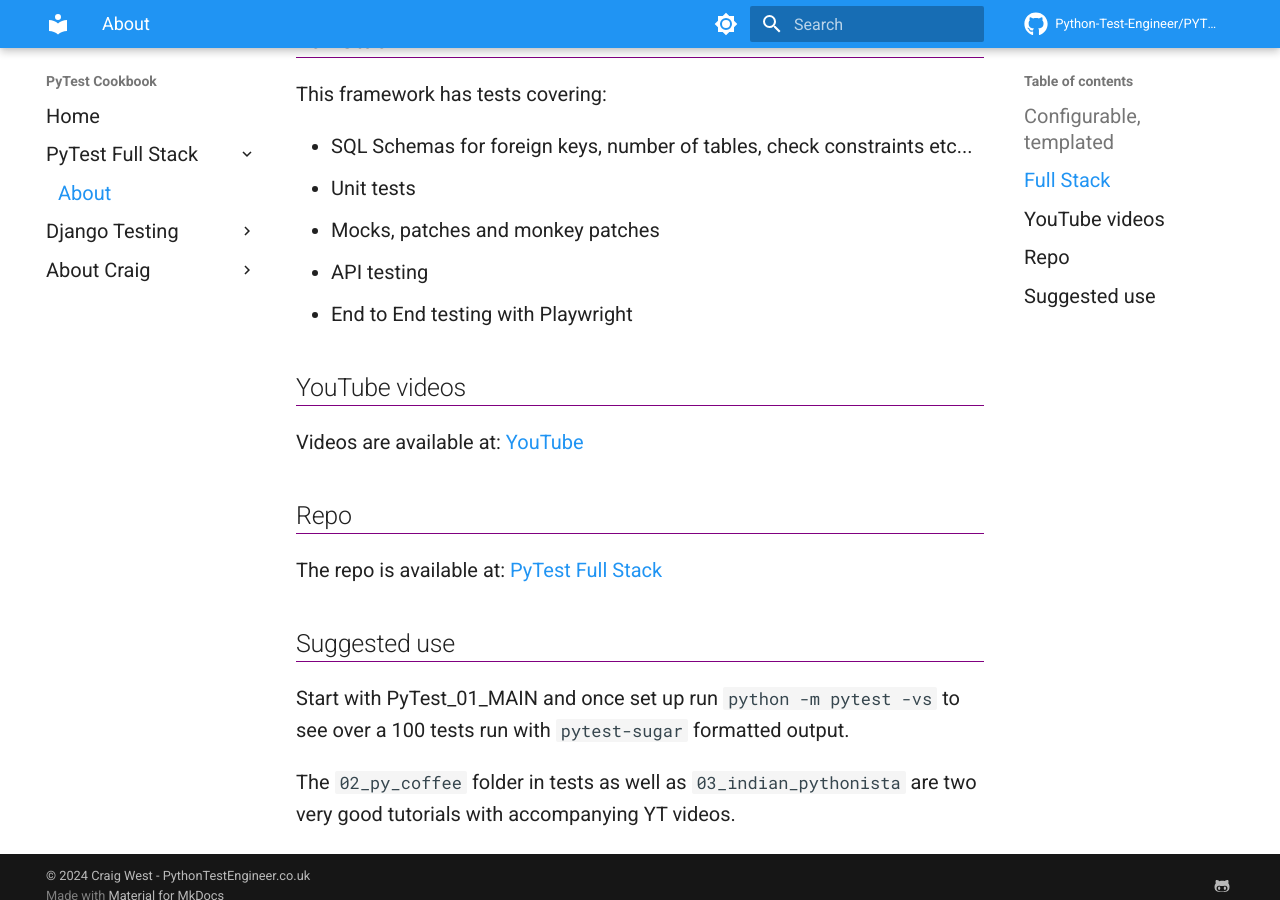
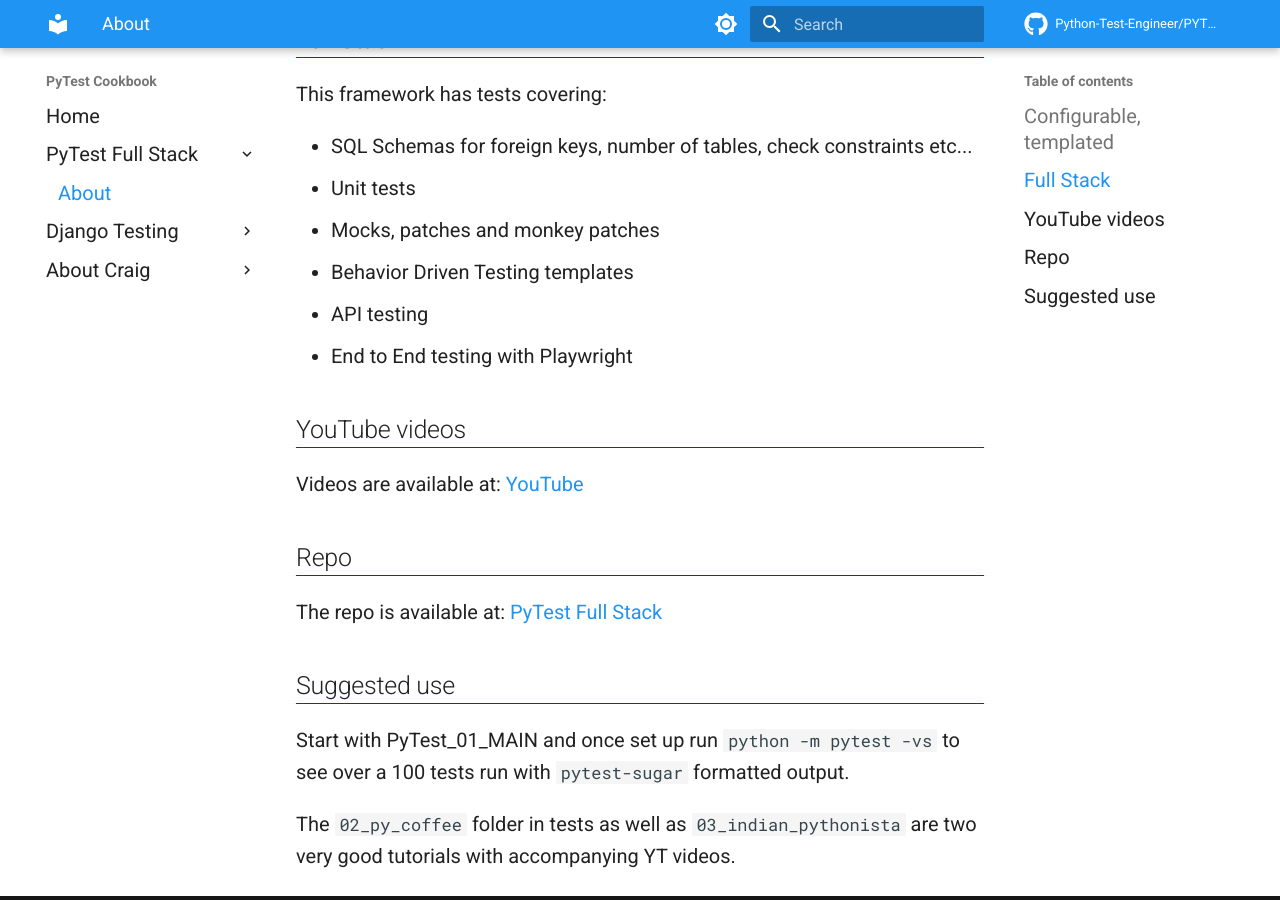
Before and after one commit to Python-Test-Engineer/PyTest-Cookbook, an MkDocs documentation site: the page built from docs/pytest/index.md, in a window 1280 px wide and 900 px high, scrolled down 778 px. Built offline with MkDocs 1.6.1 and Material for MkDocs 9.7.7, drawn with Linux system fonts in a browser that asks for light colours; comment, search, counter and statistics services are not loaded.

Commit message:
new versions

```diff
--- a/docs/pytest/index.md
+++ b/docs/pytest/index.md
@@ -25,6 +25,7 @@
 - SQL Schemas for foreign keys, number of tables, check constraints etc...
 - Unit tests
 - Mocks, patches and monkey patches
+- Behavior Driven Testing templates
 - API testing
 - End to End testing with Playwright
 
```
Also changed, not shown: site/pytest/index.html, site/search/search_index.json, 1 other file.
